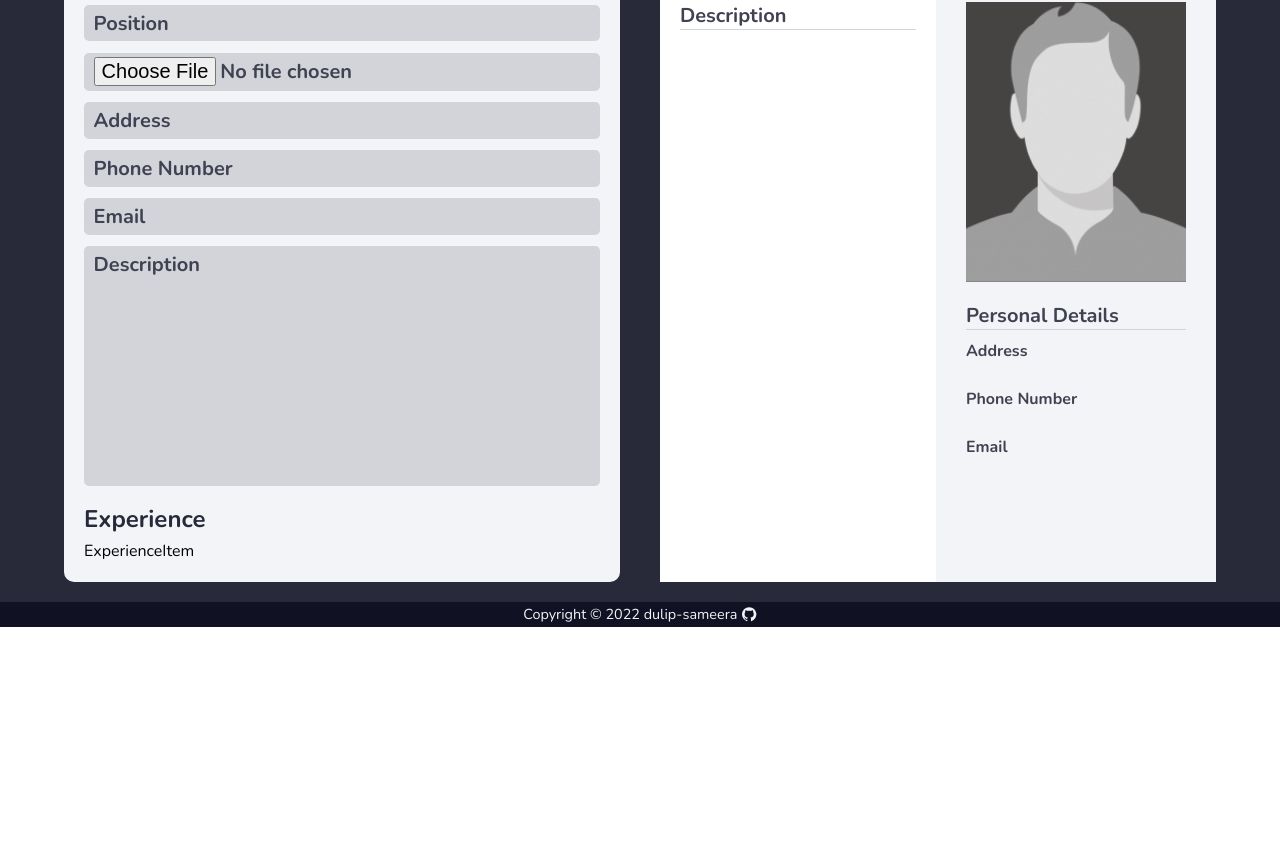
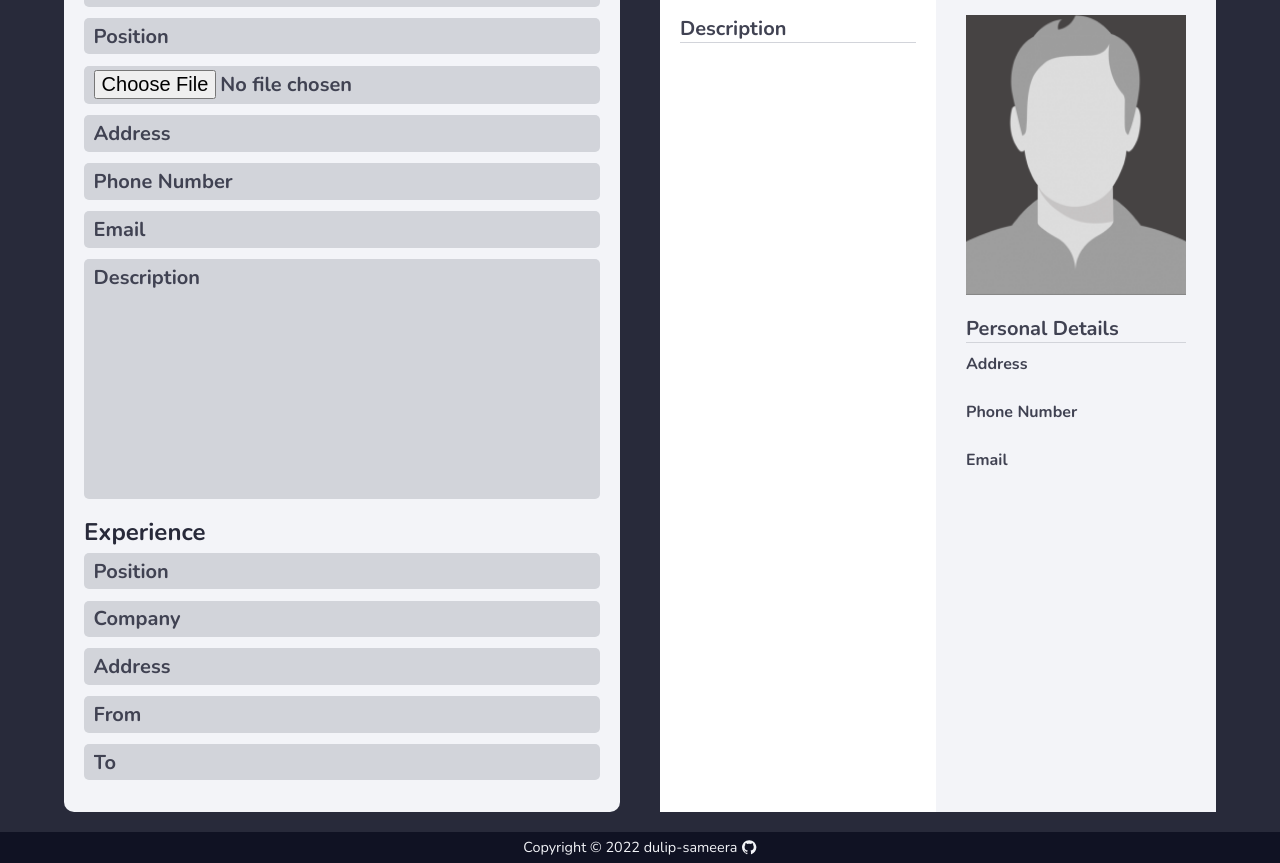
Before and after one commit to dulip-sameera/react-cv-generator, a React (Create React App) app: page / in a window 1280 px wide. Shown: the part 218-1081 px from the top of the page. Before the commit the page ends 845 px from the top, so only its background shows below. Built offline with nearby package versions, Linux system fonts and the light colour scheme.

Commit message:
add input fields

```diff
--- a/src/components/Body/Form/ExperienceItem.js
+++ b/src/components/Body/Form/ExperienceItem.js
@@ -1,8 +1,69 @@
 import React, { Component } from "react";
+import { InputField } from "./Utils";
 
 export class ExperienceItem extends Component {
   render() {
-    return <div>ExperienceItem</div>;
+    const { id, position, company, address, from, to, deleteFn, onChangeFn } =
+      this.props;
+
+    return (
+      <div>
+        <InputField
+          type="text"
+          maxLength="30"
+          placeholder="Position"
+          dataField="position"
+          dataList="experience"
+          id={id}
+          onChangeFn={onChangeFn}
+          list
+        />
+
+        <InputField
+          type="text"
+          maxLength="30"
+          placeholder="Company"
+          dataField="company"
+          dataList="experience"
+          id={id}
+          onChangeFn={onChangeFn}
+          list
+        />
+
+        <InputField
+          type="text"
+          maxLength="250"
+          placeholder="Address"
+          dataField="address"
+          dataList="experience"
+          id={id}
+          onChangeFn={onChangeFn}
+          list
+        />
+
+        <InputField
+          type="text"
+          maxLength="4"
+          placeholder="From"
+          dataField="from"
+          dataList="experience"
+          id={id}
+          onChangeFn={onChangeFn}
+          list
+        />
+
+        <InputField
+          type="text"
+          maxLength="4"
+          placeholder="To"
+          dataField="to"
+          dataList="experience"
+          id={id}
+          onChangeFn={onChangeFn}
+          list
+        />
+      </div>
+    );
   }
 }
 
```
